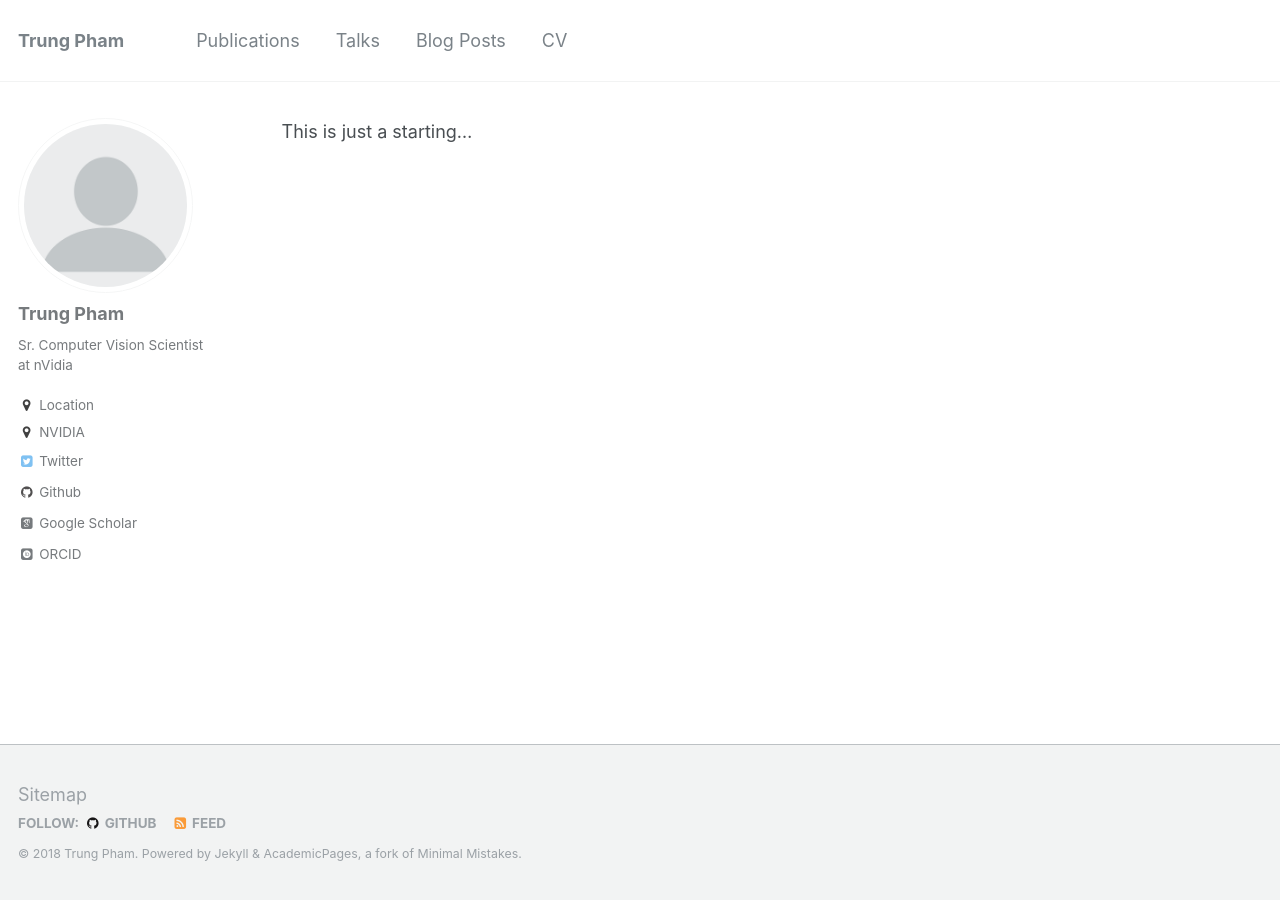
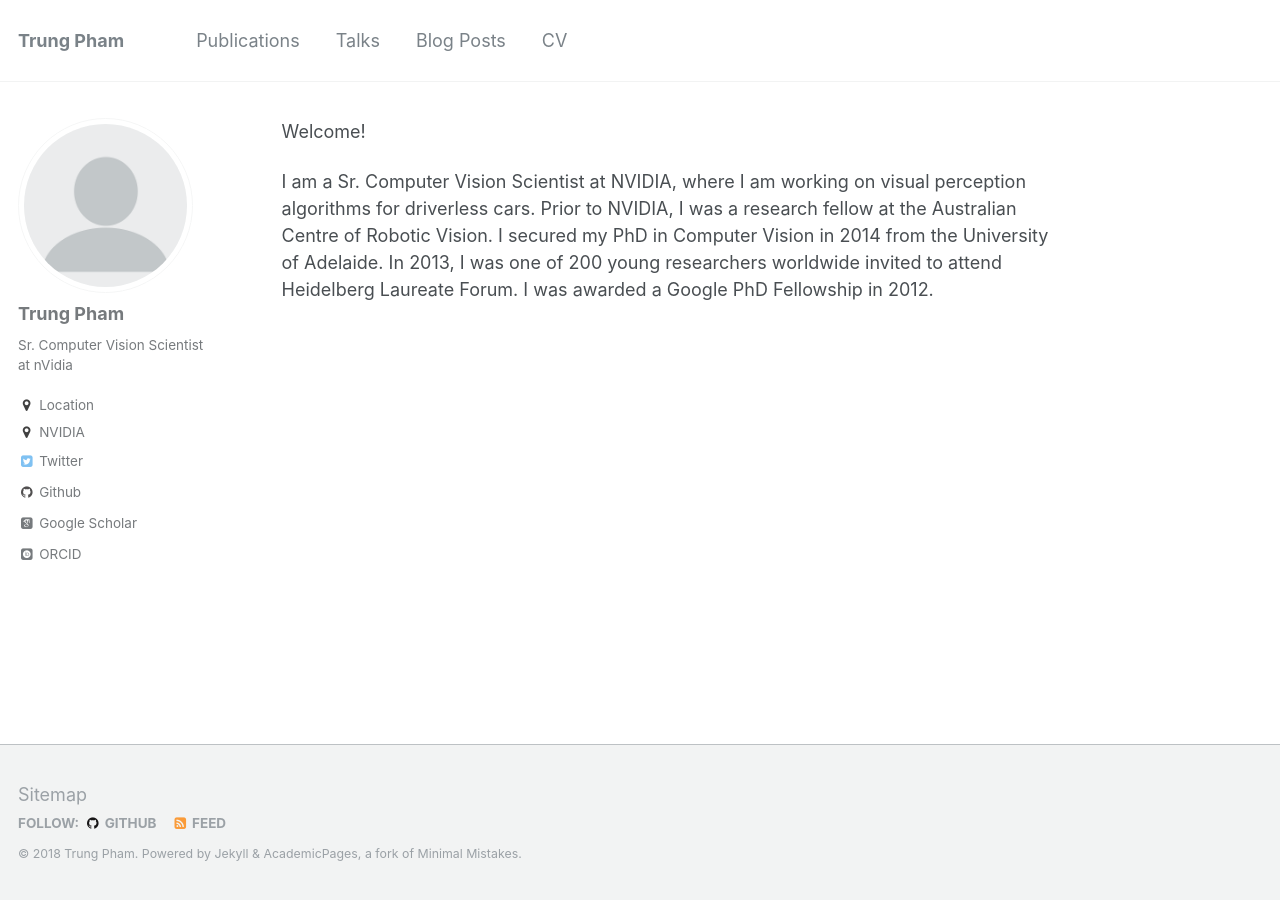
Before and after one commit to trungtpham/trungtpham.github.io, a Jekyll site: the page built from index.md, in a window 1280 px wide. Built offline with Jekyll 4.4.1, drawn with Linux system fonts in a browser that asks for light colours; some web fonts are replaced; our own code applies the rules of GitHub Pages for plain Markdown files.

Commit message:
Update index.md

```diff
--- a/index.md
+++ b/index.md
@@ -1 +1,3 @@
-This is just a starting...
+Welcome!
+
+I am a Sr. Computer Vision Scientist at NVIDIA, where I am working on visual perception algorithms for driverless cars. Prior to NVIDIA, I was a research fellow at the Australian Centre of Robotic Vision. I secured my PhD in Computer Vision in 2014 from the University of Adelaide. In 2013, I was one of 200 young researchers worldwide invited to attend Heidelberg Laureate Forum. I was awarded a Google PhD Fellowship in 2012.
```
